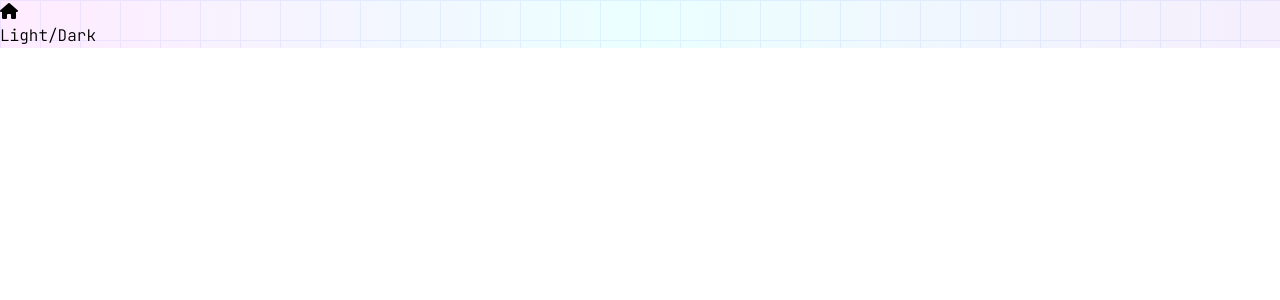
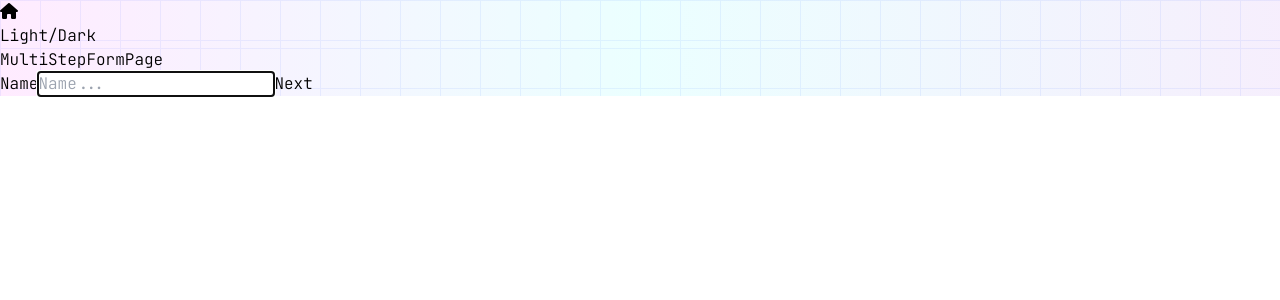
Before and after one commit to rjv01/React-Projects, a React (Vite) app in the folder react-tailwind-basic/: page /multistepformpage in a window 1280 px wide. Before the commit this address had no page. Shown: the top 300 px of the page. Built offline with nearby package versions, Linux system fonts and the light colour scheme.

Commit message:
adding multipageform

```diff
--- a/react-tailwind-basic/src/App.jsx
+++ b/react-tailwind-basic/src/App.jsx
@@ -46,6 +46,7 @@ import Modal from './components/ModalCom/Modal';
 import CommanPage from './components/StackQueue/CommanPage';
 import RedoUndoHome from './components/RedoUndo/RedoUndoHome';
 import ShoppingList from './components/ShoppingLi/ShoppingList';
+import MultiStepFormPage from './components/MultiStepForm/MultiStepFormPage';
 
 function App() {
 
@@ -99,6 +100,7 @@ function App() {
           <Route path='/commanpage' element={<CommanPage />} />
           <Route path='/redoundo' element={<RedoUndoHome />} />
           <Route path='/shoppinglist' element={<ShoppingList />} />
+          <Route path='/multistepformpage' element={<MultiStepFormPage />} />
         </Routes>
       </Router>
     </div>
--- a/react-tailwind-basic/src/components/Home.jsx
+++ b/react-tailwind-basic/src/components/Home.jsx
@@ -46,6 +46,7 @@ export default function Home() {
           <Link className='flex flex-col justify-center items-center m-5 underline hover:text-blue-700 duration-200' to={'/commanpage'}>Stack/Queue</Link>
           <Link className='flex flex-col justify-center items-center m-5 underline hover:text-blue-700 duration-200' to={'/redoundo'}>RedoUndoHome</Link>
           <Link className='flex flex-col justify-center items-center m-5 underline hover:text-blue-700 duration-200' to={'/shoppinglist'}>ShoppingList</Link>
+          <Link className='flex flex-col justify-center items-center m-5 underline hover:text-blue-700 duration-200' to={'/multistepformpage'}>MultiStepFormPage</Link>
           {/* <Link className='flex flex-col justify-center items-center m-5 underline hover:text-blue-700 duration-200' to={'/blogapp'}>BlogApp</Link> */}
           {/* <Link className='flex flex-col justify-center items-center m-5 underline hover:text-blue-700 duration-200' to={'/infinite'}>Infinite</Link> */}
         </div>
--- /dev/null
+++ b/react-tailwind-basic/src/components/MultiStepForm/MultiStepFormPage.jsx
@@ -0,0 +1,123 @@
+import React, { useState } from 'react'
+
+export default function MultiStepFormPage() {
+    const data=[
+        {
+            id:"name",
+            label:"Name",
+            inputType:"text",
+            buttonName:"Next",
+            placeholder:"Name...",
+        },
+        {
+            id:"email",
+            label:"Email",
+            inputType:"email",
+            buttonName:"Next",
+            placeholder:"Email...",
+        },
+        {
+            id:"dob",
+            label:"Date of Birth",
+            inputType:"date",
+            buttonName:"Next",
+            placeholder:"",
+        },
+        {
+            id:"password",
+            label:"Password",
+            inputType:"password",
+            buttonName:"submit",
+            placeholder:"Password...",
+        },
+    ]
+    const [forms,setforms] = useState(data);
+    const [index,setIndex] = useState(0);
+    const [showData,setShowData] = useState(false);
+    const [formsData,setFormsData] = useState({
+        name:'',
+        email:'',
+        dob:'',
+        password:'',
+    });
+    const handleSubmit=(e)=>{
+        e.preventDefault();
+        if(index == forms.length-1){
+            console.log("form submitted");
+            setShowData(true);
+        }
+        else
+        setIndex((prevIndex=>prevIndex+1));
+}
+    const handleBack=(e)=>{
+        e.preventDefault();
+        setIndex((prevIndex)=>prevIndex-1);
+    }
+    const handleInputChange=(e)=>{
+        const id = e.target.id;
+        const val = e.target.value;
+        if(val.trim() !== " "){
+            // console.log(id,val)
+            const copyFormData = {...formsData};
+            copyFormData[id] = val;
+            setFormsData(copyFormData);
+        }
+        else{
+            alert("Empty fields");
+        }
+    }
+    console.log("formData->",formsData)
+    return (
+        <div className='min-h-screen flex flex-col bgGrid justify-center items-center'>
+            <div className='text-center mb-8'>
+                <h1 className='text-3xl font-bold'>MultiStepFormPage</h1>
+            </div>
+            {
+                !showData ?<form
+                className='flex flex-col w-[400px] h-[250px] bg-white gap-2 justify-center items-center border-2 border-black p-4 m-4 text-xl rounded-xl shadow-lg'
+                onSubmit={handleSubmit}
+                >
+                {
+                    index>0 &&
+                    <a
+                        href="/"
+                        onClick={handleBack}
+                        className='text-blue-600 underline italic'
+                    >👈Back</a>
+                }
+                <label htmlFor=""
+                    className='text-2xl font-bold'
+                >{forms[index].label}</label>
+                <input
+                    value={formsData[forms[index].id]}
+                    type={forms[index].inputType}
+                    id={forms[index].id}
+                    onChange={handleInputChange}
+                    className='text-2xl border-2 border-blue-400 p-2 m-1'
+                    placeholder={forms[index].placeholder}
+                    required
+                    autoFocus
+                />
+                <button
+                    // onClick={handleNext}
+                    className='border-2 border-black p-3 m-2 hover:bg-red-500 duration-200 hover:text-white
+                    w-[100px] rounded-lg'
+                >{forms[index].buttonName}</button>
+            </form>
+            :
+            <div className='text-3xl flex flex-col'>
+                <h1 className='text-green-500 text-3xl font-bold'>Success!!</h1>
+                <div className='border-2 border-blue-600 p-4 m-4 h-auto w-auto rounded-lg shadow-xl'>
+                    Name:<span className='text-green-600'>{formsData.name}</span>
+                    <hr />
+                    Email:<span className='text-green-600'>{formsData.email}</span>
+                    <hr />
+                    Date-of-Birth:<span className='text-green-600'>{formsData.dob}</span>
+                    <hr />
+                    Password:<span className='text-green-600'>{formsData.password}</span>
+                </div>
+            </div>
+            }
+        </div>
+    )
+}
```
